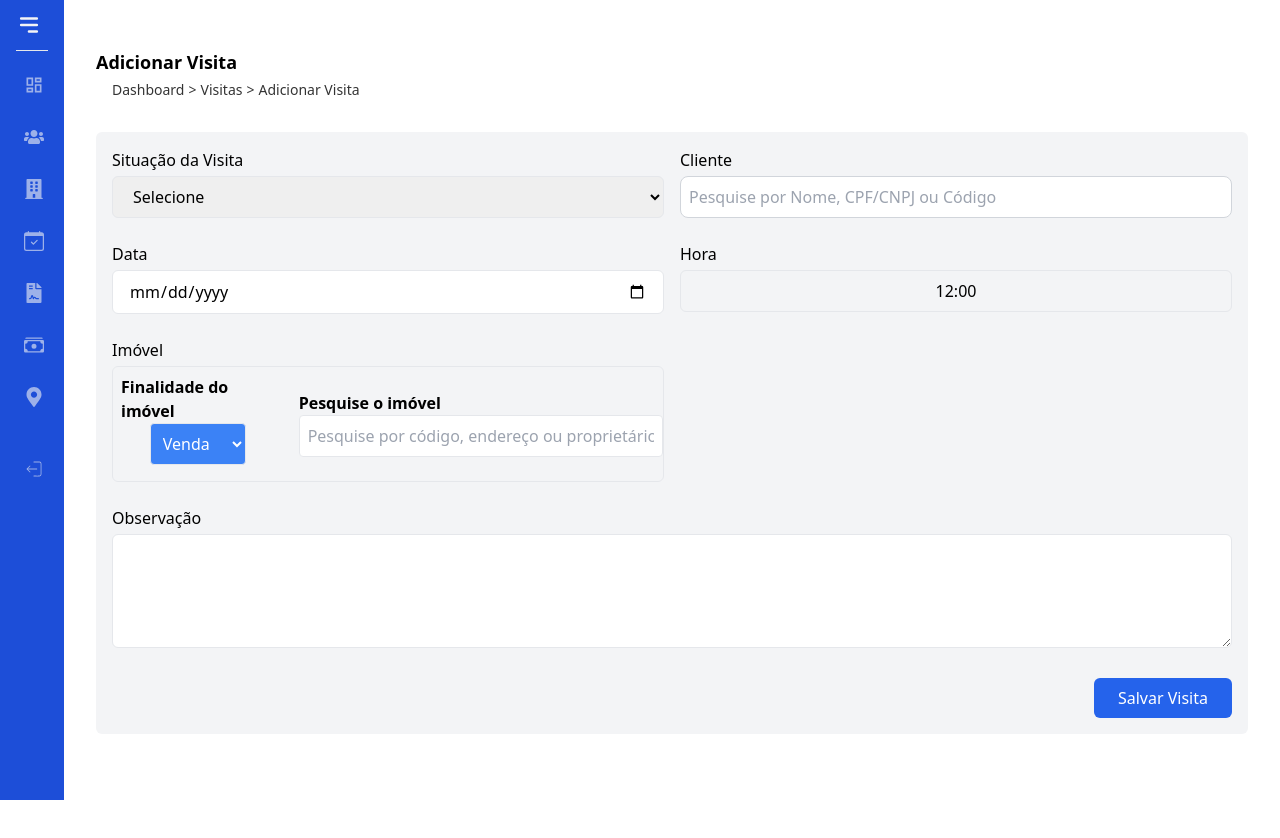
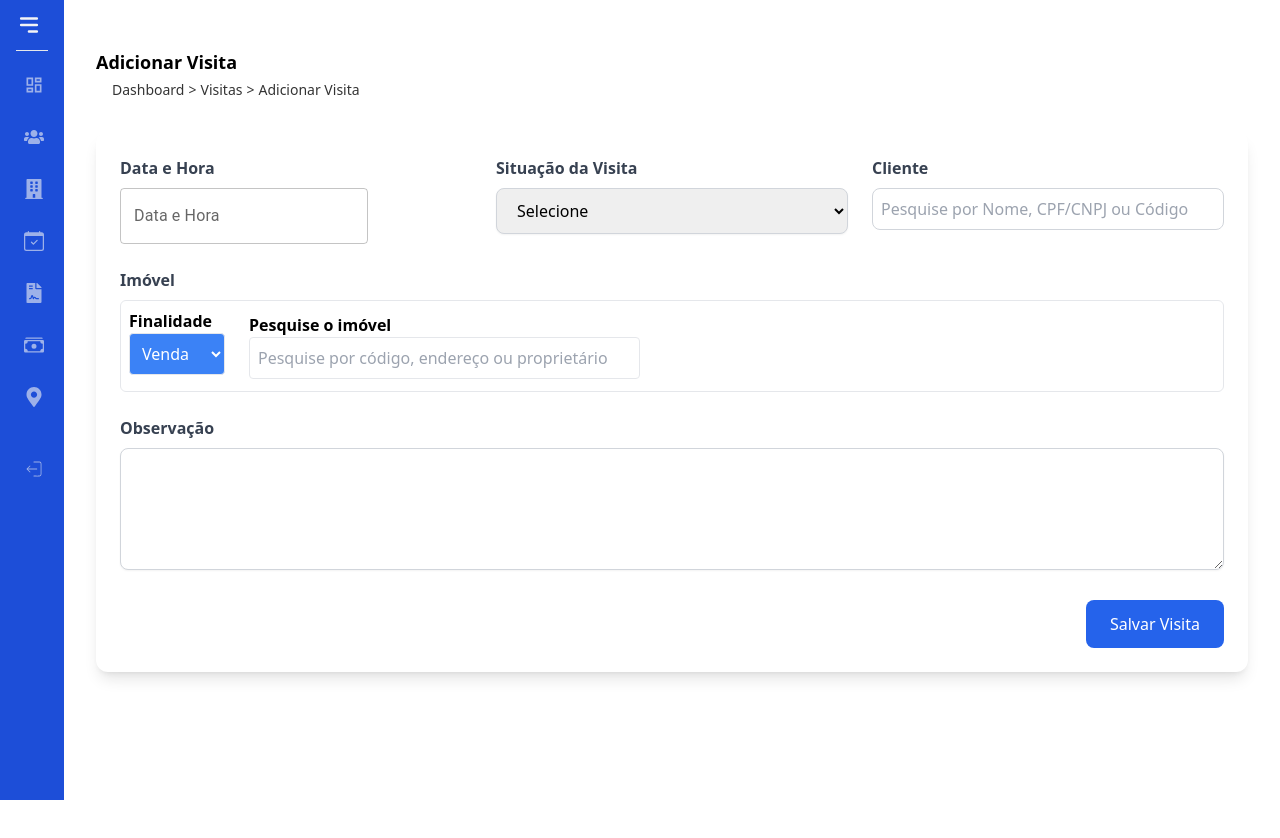
Before and after one commit to Pedro-L-Lopes/imobcrmFront, a React (Vite) app: page /nova-visita in a window 1280 px wide. Shown: the top 838 px of the page. Built offline with nearby package versions, Linux system fonts and the light colour scheme.

Commit message:
feat: Finalização da adição de visitas e ajustes no demais componentes

```diff
--- a/src/components/property/PropertySearch.tsx
+++ b/src/components/property/PropertySearch.tsx
@@ -143,7 +143,7 @@ const PropertySearch = ({
       ) : (
         <section className="flex items-center gap-4 border rounded-md">
           <div className="p-2 borde-r border-red-400">
-            <label className="font-semibold">Finalidade do imóvel</label>
+            <label className="font-semibold">Finalidade</label>
             {/* Seleção de Finalidade */}
             <div className="flex items-center justify-center gap-4 mb-2">
               <select
@@ -162,7 +162,7 @@ const PropertySearch = ({
           </div>
 
           <div className="">
-            <label className="font-semibold mb-1">Pesquise o imóvel</label>
+            <label className="font-semibold mb-1 ">Pesquise o imóvel</label>
             <input
               type="text"
               value={searchTerm}
--- /dev/null
+++ b/src/components/utils/TimePicker.tsx
@@ -0,0 +1,30 @@
+import dayjs, { Dayjs } from "dayjs";
+import "dayjs/locale/pt-br";
+import { LocalizationProvider } from "@mui/x-date-pickers/LocalizationProvider";
+import { AdapterDayjs } from "@mui/x-date-pickers/AdapterDayjs";
+import { DateTimePicker } from "@mui/x-date-pickers/DateTimePicker";
+
+dayjs.locale("pt-br");
+
+interface TimePickerProps {
+  value: Date | null;
+  onChange: (newValue: Date | null) => void;
+}
+
+export default function TimePicker({ value, onChange }: TimePickerProps) {
+  const handleChange = (newValue: Dayjs | null) => {
+    onChange(newValue ? newValue.toDate() : null);
+  };
+
+  return (
+    <LocalizationProvider dateAdapter={AdapterDayjs}>
+      <DateTimePicker
+        className="bg-white"
+        value={value ? dayjs(value) : null}
+        onChange={handleChange}
+        ampm={false}
+        label="Data e Hora"
+      />
+    </LocalizationProvider>
+  );
+}
--- a/src/components/visit/InsertVisit.tsx
+++ b/src/components/visit/InsertVisit.tsx
@@ -20,7 +20,7 @@ const InsertVisit = () => {
   const [situacao, setSituacao] = useState("");
   const [clienteId, setClienteId] = useState("");
   const [imovelId, setImovelId] = useState("");
-  const [dataHora, setDataHora] = useState<Date>();
+  const [dataHora, setDataHora] = useState<any>();
   const [observacao, setObservacao] = useState("");
 
   const handleSubmit = (e: React.FormEvent) => {
--- a/src/components/visit/VisitForm.tsx
+++ b/src/components/visit/VisitForm.tsx
@@ -1,9 +1,6 @@
-import * as Tooltip from "@radix-ui/react-tooltip";
-import { FaRegCircleQuestion } from "react-icons/fa6";
 import ClientSearch from "../client/ClientSearch";
 import PropertySearch from "../property/PropertySearch";
-import * as Popover from "@radix-ui/react-popover";
-import React, { useState } from "react";
+import TimePicker from "../utils/TimePicker";
 
 type VisitFormProps = {
   situacao: string;
@@ -16,71 +13,9 @@ type VisitFormProps = {
     setSituacao: (value: string) => void;
     setClienteId: (value: string) => void;
     setImovelId: (value: string) => void;
-    setDataHora: (value: Date) => void;
+    setDataHora: (value: Date | null) => void;
     setObservacao: (value: string) => void;
   };
-};
-
-const TimePicker = ({
-  dataHora,
-  setDataHora,
-}: {
-  dataHora: Date | null;
-  setDataHora: (value: Date) => void;
-}) => {
-  const [hour, setHour] = useState(dataHora ? dataHora.getHours() : 12);
-  const [minute, setMinute] = useState(dataHora ? dataHora.getMinutes() : 0);
-
-  const updateTime = () => {
-    const updatedDate = dataHora ? new Date(dataHora) : new Date();
-    updatedDate.setHours(hour);
-    updatedDate.setMinutes(minute);
-    setDataHora(updatedDate);
-  };
-
-  return (
-    <Popover.Root>
-      <Popover.Trigger className="w-full px-4 py-2 border rounded-md">
-        {`${String(hour).padStart(2, "0")}:${String(minute).padStart(2, "0")}`}
-      </Popover.Trigger>
-      <Popover.Content className="bg-white p-4 rounded shadow-lg">
-        <div className="mb-4">
-          <label htmlFor="hour-slider" className="block mb-2 text-sm">
-            Hora
-          </label>
-          <input
-            id="hour-slider"
-            type="range"
-            min="0"
-            max="23"
-            value={hour}
-            onChange={(e) => setHour(Number(e.target.value))}
-            onMouseUp={updateTime}
-            onTouchEnd={updateTime}
-            className="w-full"
-          />
-          <div className="text-center mt-2">{hour}</div>
-        </div>
-        <div>
-          <label htmlFor="minute-slider" className="block mb-2 text-sm">
-            Minuto
-          </label>
-          <input
-            id="minute-slider"
-            type="range"
-            min="0"
-            max="59"
-            value={minute}
-            onChange={(e) => setMinute(Number(e.target.value))}
-            onMouseUp={updateTime}
-            onTouchEnd={updateTime}
-            className="w-full"
-          />
-          <div className="text-center mt-2">{minute}</div>
-        </div>
-      </Popover.Content>
-    </Popover.Root>
-  );
 };
 
 const VisitForm = ({
@@ -93,16 +28,33 @@ const VisitForm = ({
   onChange,
 }: VisitFormProps) => {
   return (
-    <form onSubmit={onSubmit} className="space-y-6 rounded-md p-4 bg-gray-100">
+    <form
+      onSubmit={onSubmit}
+      className="space-y-6 rounded-xl p-6 bg-white shadow-lg"
+    >
       {/* Linha 1: Situação */}
-      <div className="grid md:grid-cols-2 gap-4">
+      <div className="grid md:grid-cols-3 gap-6">
+        {/* Linha 2: Data e Hora */}
         <div>
-          <label className="block font-medium mb-1">Situação da Visita</label>
+          <label className="block font-semibold mb-2 text-gray-700">
+            Data e Hora
+          </label>
+          <div>
+            <TimePicker
+              value={dataHora}
+              onChange={(newValue) => onChange.setDataHora(newValue)}
+            />
+          </div>
+        </div>
+        <div>
+          <label className="block font-semibold mb-2 text-gray-700">
+            Situação da Visita
+          </label>
           <select
             value={situacao}
             onChange={(e) => onChange.setSituacao(e.target.value)}
             required
-            className="w-full px-4 py-2 border rounded-md"
+            className="w-full px-4 py-2.5 border border-gray-300 rounded-lg shadow-sm focus:outline-none focus:ring-2 focus:ring-blue-500"
           >
             <option value="">Selecione</option>
             <option value="pendente">Pendente</option>
@@ -115,9 +67,10 @@ const VisitForm = ({
             <option value="em_atendimento">Em atendimento</option>
           </select>
         </div>
-
         <div>
-          <label className="block font-medium mb-1">Cliente</label>
+          <label className="block font-semibold mb-2 text-gray-700">
+            Cliente
+          </label>
           <ClientSearch
             onClientSelect={(id) => onChange.setClienteId(id)}
             selectedClientId={clienteId}
@@ -125,35 +78,12 @@ const VisitForm = ({
         </div>
       </div>
 
-      {/* Linha 2: Data e Hora */}
-      <div className="grid md:grid-cols-2 gap-4">
+      {/* Linha 3: Cliente e Imóvel */}
+      <div className="">
         <div>
-          <label className="block font-medium mb-1">Data</label>
-          <input
-            type="date"
-            value={dataHora ? dataHora.toISOString().split("T")[0] : ""}
-            onChange={(e) => {
-              const datePart = e.target.value;
-              const timePart = dataHora
-                ? dataHora.toISOString().split("T")[1].split(".")[0]
-                : "00:00:00";
-              onChange.setDataHora(new Date(`${datePart}T${timePart}`));
-            }}
-            required
-            className="w-full px-4 py-2 border rounded-md"
-          />
-        </div>
-
-        <div>
-          <label className="block font-medium mb-1">Hora</label>
-          <TimePicker dataHora={dataHora} setDataHora={onChange.setDataHora} />
-        </div>
-      </div>
-
-      {/* Linha 3: Cliente e Imóvel */}
-      <div className="grid md:grid-cols-2 gap-4">
-        <div>
-          <label className="block font-medium mb-1">Imóvel</label>
+          <label className="block font-semibold mb-2 text-gray-700">
+            Imóvel
+          </label>
           <PropertySearch
             onPropertySelect={(id) => onChange.setImovelId(id)}
             selectedPropertyId={imovelId}
@@ -163,11 +93,13 @@ const VisitForm = ({
 
       {/* Linha 4: Observação */}
       <div>
-        <label className="block font-medium mb-1">Observação</label>
+        <label className="block font-semibold mb-2 text-gray-700">
+          Observação
+        </label>
         <textarea
           value={observacao}
           onChange={(e) => onChange.setObservacao(e.target.value)}
-          className="w-full px-4 py-2 border rounded-md"
+          className="w-full px-4 py-3 border border-gray-300 rounded-lg shadow-sm focus:outline-none focus:ring-2 focus:ring-blue-500"
           rows={4}
           maxLength={250}
         />
@@ -177,7 +109,7 @@ const VisitForm = ({
       <div className="flex justify-end">
         <button
           type="submit"
-          className="bg-blue-600 text-white px-6 py-2 rounded-md hover:bg-blue-700"
+          className="bg-blue-600 text-white px-6 py-3 rounded-lg hover:bg-blue-700 transition-colors duration-200 ease-in-out"
         >
           Salvar Visita
         </button>
--- a/src/components/visit/VisitsTable.tsx
+++ b/src/components/visit/VisitsTable.tsx
@@ -1,4 +1,5 @@
 import { visitType } from "../../types/visit";
+import dayjs from "dayjs";
 
 interface VisitsCardsProps {
   visits: visitType[];
@@ -44,21 +45,12 @@ const VisitsCards = ({ visits, handleSort }: VisitsCardsProps) => {
               <strong>Finalidade:</strong> {visita.finalidadeVisita}
             </p>
             <p>
-              <strong>Valor do Imóvel:</strong>{" "}
-              {visita.valorImovel!.toLocaleString("pt-BR", {
-                style: "currency",
-                currency: "BRL",
-              })}
-            </p>
-            <p>
               <strong>Hora:</strong>{" "}
               {visita.dataHora
-                ? new Date(visita.dataHora).toLocaleTimeString("pt-BR", {
-                    hour: "2-digit",
-                    minute: "2-digit",
-                  })
+                ? dayjs(visita.dataHora).subtract(3, "hour").format("HH:mm")
                 : "-"}
             </p>
+
             <p>
               <strong>Data:</strong>{" "}
               {visita.dataHora
--- a/src/components/visit/visitList.tsx
+++ b/src/components/visit/visitList.tsx
@@ -51,13 +51,7 @@ function VisitList() {
     [setPage]
   );
 
-  const ordinations = [
-    { name: "ultimaedicao", label: "Última Edição" },
-    { name: "preco", label: "Preço" },
-    { name: "dataHora", label: "Data e hora" },
-
-    { name: "tipo", label: "Tipo de Imóvel" },
-  ];
+  const ordinations = [{ name: "dataHora", label: "Data e hora" }];
 
   return (
     <div className="w-full min-h-screen flex flex-col justify-start mt-4">
@@ -66,9 +60,9 @@ function VisitList() {
       </header>
 
       <div className="p-8 bg-white rounded-lg shadow-md mt-2 space-y-6">
-        <div className="flex items-center justify-between">
+        {/* <div className="flex items-center justify-between">
           <Search onSearch={handleSearch} />
-        </div>
+        </div> */}
 
         <div className="flex items-center justify-between gap-4 mb-4">
           <section className="flex items-center gap-4 flex-wrap">
--- a/src/services/visitService.ts
+++ b/src/services/visitService.ts
@@ -29,7 +29,7 @@ const getVisits = async (
   try {
     const res = await fetch(
       api +
-        `visita?PageNumber=${page}&PageSize=20&OrderBy=${orderBy}&SortDirection=${sortDirection}`,
+        `visita?PageNumber=${page}&PageSize=6&OrderBy=${orderBy}&SortDirection=${sortDirection}`,
       config
     );
 
```
Also changed, not shown: package.json (+8 -0 lines), 1 other file (tests, documents, lock files or other folders).
